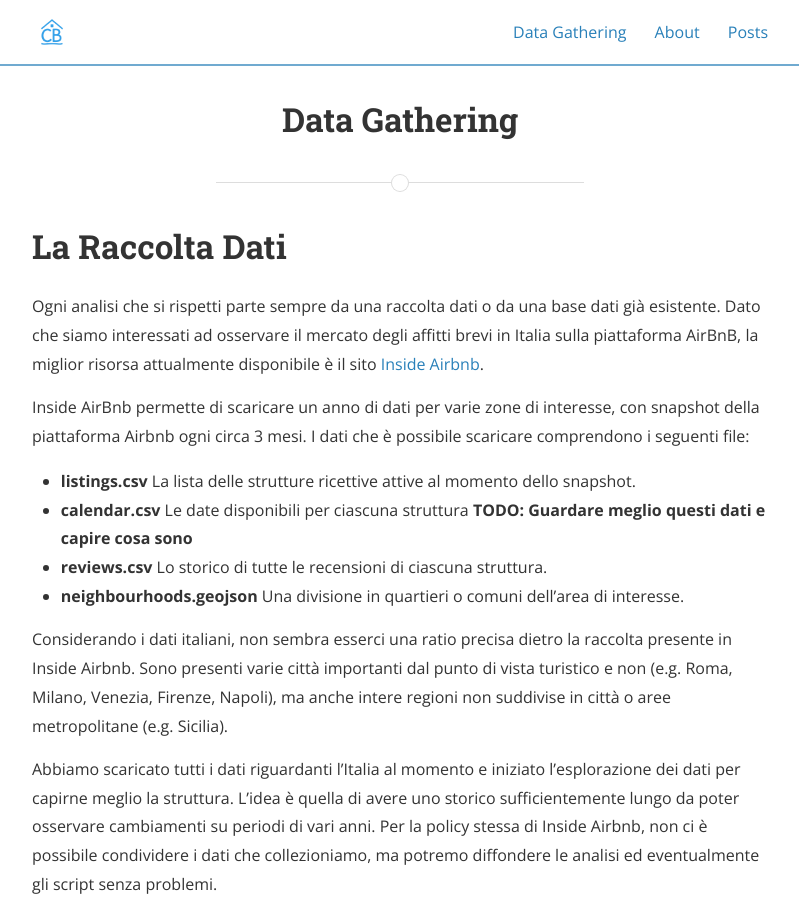
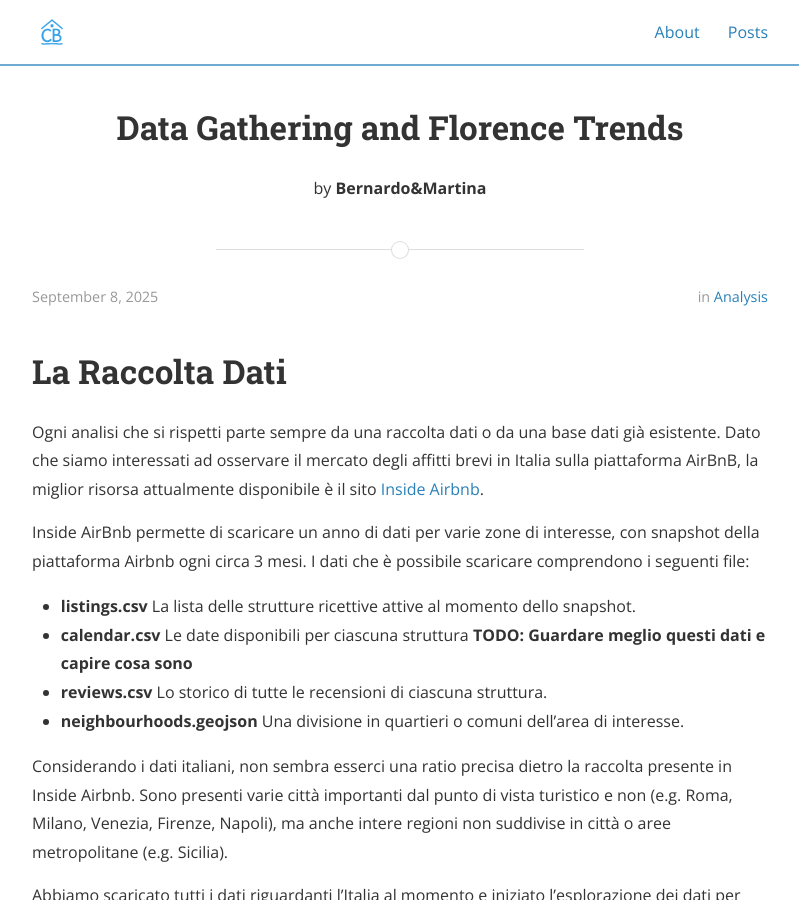
Before and after one commit to bernomone/citybreaking, a Jekyll site: the page built from _posts/2025-09-08-data-and-florence-trends.md, in a window 1280 px wide and 900 px high. Shown: the whole window, without its empty margins (240-1039 px from the left). Built offline with Jekyll 4.4.1, drawn with Linux system fonts in a browser that asks for light colours; nearby versions of some CDN libraries; some of the changed text lies outside the part shown.

Commit message:
finalize post

```diff
--- a/00_data_and_florence_trends.md
+++ b/_posts/2025-09-08-data-and-florence-trends.md
@@ -1,8 +1,10 @@
 ---
-layout: page
-title: Data Gathering
-permalink: /data_gathering/
-main_nav: true
+layout: post
+title: "Data Gathering and Florence Trends"
+date: 2025-09-08
+author: "Bernardo&Martina"
+tags: [data-analysis, airbnb, florence, tourism]
+categories: [analysis]
 ---
 
 # La Raccolta Dati
@@ -38,13 +40,13 @@ Aggiungiamo un altro bias personale: scegliamo Firenze come primo caso di studio
 
 Possiamo quindi osservare le strutture su Airbnb a partire dal primo trimestre 2024. Se assumiamo che una struttura sia "nuova" nel mese in cui ha la sua prima recensione, possiamo contare il numero di nuove strutture nel tempo:
 
-![image](assets/Florence_new_listings_per_month.png)
+![image]({{ '/assets/Florence_new_listings_per_month.png' | relative_url }})
 
 Come dicevamo, i dati delle recensioni contengono tutto lo storico e quindi troviamo facilmente strutture recensite per la prima volta nel 2010. Con un trend decisamente in crescita nel tempo.
 
 Possiamo inoltre vedere dove sono localizzati negli anni i "nuovi" Airbnb all'interno dell'area di Firenze:
 
-<iframe src='assets/listing_first_review.html' width='100%'></iframe>
+<iframe src='{{ "/assets/listing_first_review.html" | relative_url }}' width='100%' height='600px' frameborder='0'></iframe>
 
 Si vede chiaramente che inizialmente gli Airbnb si concentrano in quello che è il centro storico, che è anche l'area a più alta densità turistica nella città. Negli ultimi anni invece, si vede una proliferazione esterna al centro che ingloba praticamente tutta l'area del comune.
 
@@ -95,13 +102,13 @@ Let’s add another personal bias: we chose Florence as our first case study. Th
 
 We can therefore observe the Airbnb properties starting from the first quarter of 2024. If we assume that a property is “new” in the month when it gets its first review, we can count the number of new properties over time:
 
-![image](assets/Florence_new_listings_per_month.png)
+![image]({{ '/assets/Florence_new_listings_per_month.png' | relative_url }})
 
 As mentioned, the review data contain the full history, so we can easily find properties reviewed for the first time as far back as 2010. The trend is clearly growing over time.
 
 We can also see where “new” Airbnbs are located over the years within the Florence area:
 
-<iframe src='assets/listing_first_review.html' width='100%'></iframe>
+<iframe src='{{ "/assets/listing_first_review.html" | relative_url }}' width='100%' height='600px' frameborder='0'></iframe>
 
 It’s clear that initially Airbnbs were concentrated in the historic center, which is also the area with the highest tourist density in the city. In recent years, however, we see a proliferation outside the center, covering practically the whole municipality.
 
```
Also changed, not shown: other parts of _posts/2025-09-08-data-and-florence-trends.md (+5 -0 lines).
